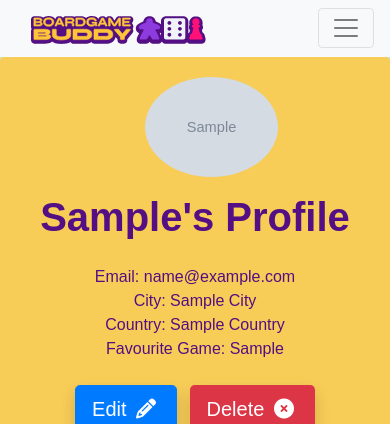
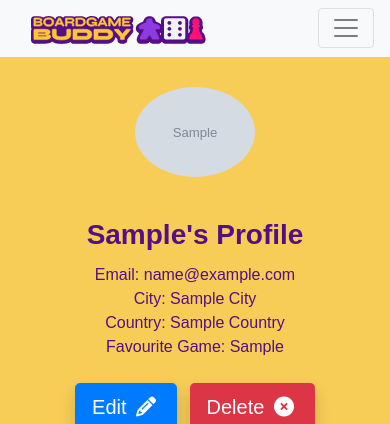
Before and after one commit to Claire-Fisher/boardgame-buddy-ms3, a Flask app: template templates/profile.html in a window 390 px wide. Shown: the top 424 px of the page. Run offline with Flask 3, Linux system fonts and the light colour scheme; the visitor is signed in with stand-in values (Sample User, id 1); the template is opened without the code that fills it: most values are stand-ins (such as "Sample title", 1, 10 or a date in 2020); grey boxes marked "Sample" are stand-in pictures; some libraries are stand-ins or nearby versions.

Commit message:
chore: fixes the responsiveness of the user profile info section and profile image

```diff
--- a/static/css/style.css
+++ b/static/css/style.css
@@ -93,18 +106,17 @@ body {
 
 /* user profile image */
 #circle-border {
-    width: 200px;
-    height: 200px;
-    border-color: #ccc;
-    border-width: 1px;
-    border-radius: 50%;
     margin: 0 auto;
+    display: flex;
+    justify-content: center;
+    align-items: center;
 }
 
 /* user profile image circle frame */
 #circle-profile-img {
-    height: 100%;
     border-radius: 50%;
+    max-width: 100%;
+    max-height: 100%;
 }
 
 /* profile.html: collection image */
@@ -144,22 +156,26 @@ body {
 
     /* library.html: game image on game card */
     #game-image {
-        max-width: 200px;
-        max-height: 200px;
+        max-width: 400px;
+        max-height: 400px;
         padding: 0;
     }
 
     /* profile.html: user image */
     #circle-border {
-        width: 100px;
-        height: 100px;
-        padding: 0;
+        width: 150px;
+        height: 150px;
+    }
+
+    .username-title {
+        margin: 0;
     }
 
     #profile-info {
-        margin-top: 1rem;
         text-align: center;
+        margin: 0;
     }
+
 }
 
 @media screen and (min-width:576px) and (max-width:767px) {
--- a/templates/profile.html
+++ b/templates/profile.html
@@ -3,18 +3,18 @@
 
     <div class="container-fluid bg-light-blue">
         <!-- profile banner -->
-        <div class="card-body shadow bg-yellow rounded row">
+        <div class="shadow bg-yellow row">
             <!-- user profile image -->
-            <div id="circle-border" class="col-sm-12 col-md-2">
+            <div id="circle-border" class="col-sm-12 col-md-4">
                 <img id="circle-profile-img"
-                    src={{ avatar }}
+                    src="{{ avatar }}"
                     alt="Profile image for {{ username }}" no-repeat center center>
             </div>
-            <div id="profile-info" class="col-sm-12 col-md-9 my-auto">
+            <div id="profile-info" class="col-sm-12 col-md-8">
                 <!-- user profile info -->
-                <h1 class="username-title">
+                <h3 class="username-title">
                     <strong>{{ info.username }}'s Profile</strong>
-                </h1>
+                </h3>
                 <p class="m-0">Email: {{ info["email"] }}</p>
                 <p class="capitalize m-0">City: {{ info["city"] }}</p>
                 <p class="capitalize m-0">Country: {{ info["country"] }}</p>
@@ -66,6 +66,8 @@
                 </div>
             </div>
         </div>
+    </div>
+    <div class="container-fluid bg-light-blue">
         <!-- user collection -->
         <div class="card shadow bg-light m-2 rounded row">
             <div class="row card-title bg-light text-center my-3 mx-auto">
```
Also changed, not shown: other parts of static/css/style.css (+22 -13 lines).
